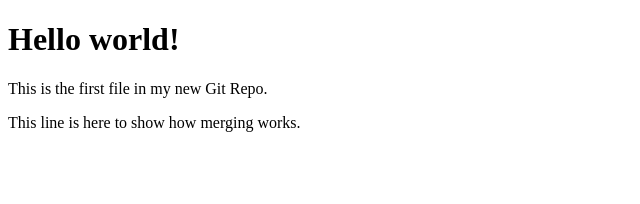
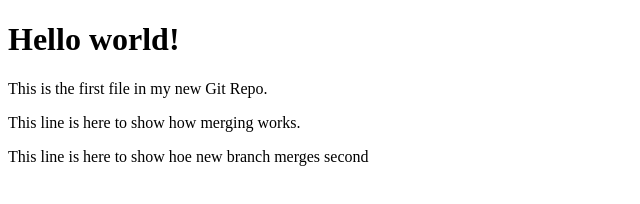
Before and after one commit to AqsaArshad123/Git_Practice, a plain HTML site: page index.html in a window 1280 px wide. Shown: the whole page, without its empty margins (0-640 px from the left). Drawn offline with Linux system fonts and the light colour scheme.

Commit message:
new-merge

```diff
--- a/index.html
+++ b/index.html
@@ -10,6 +10,7 @@
     <h1>Hello world!</h1>
     <p>This is the first file in my new Git Repo.</p>
 <p>This line is here to show how merging works.</p>
+<p>This line is here to show hoe new branch merges second</p>
 </body>
 
 </html>
```
